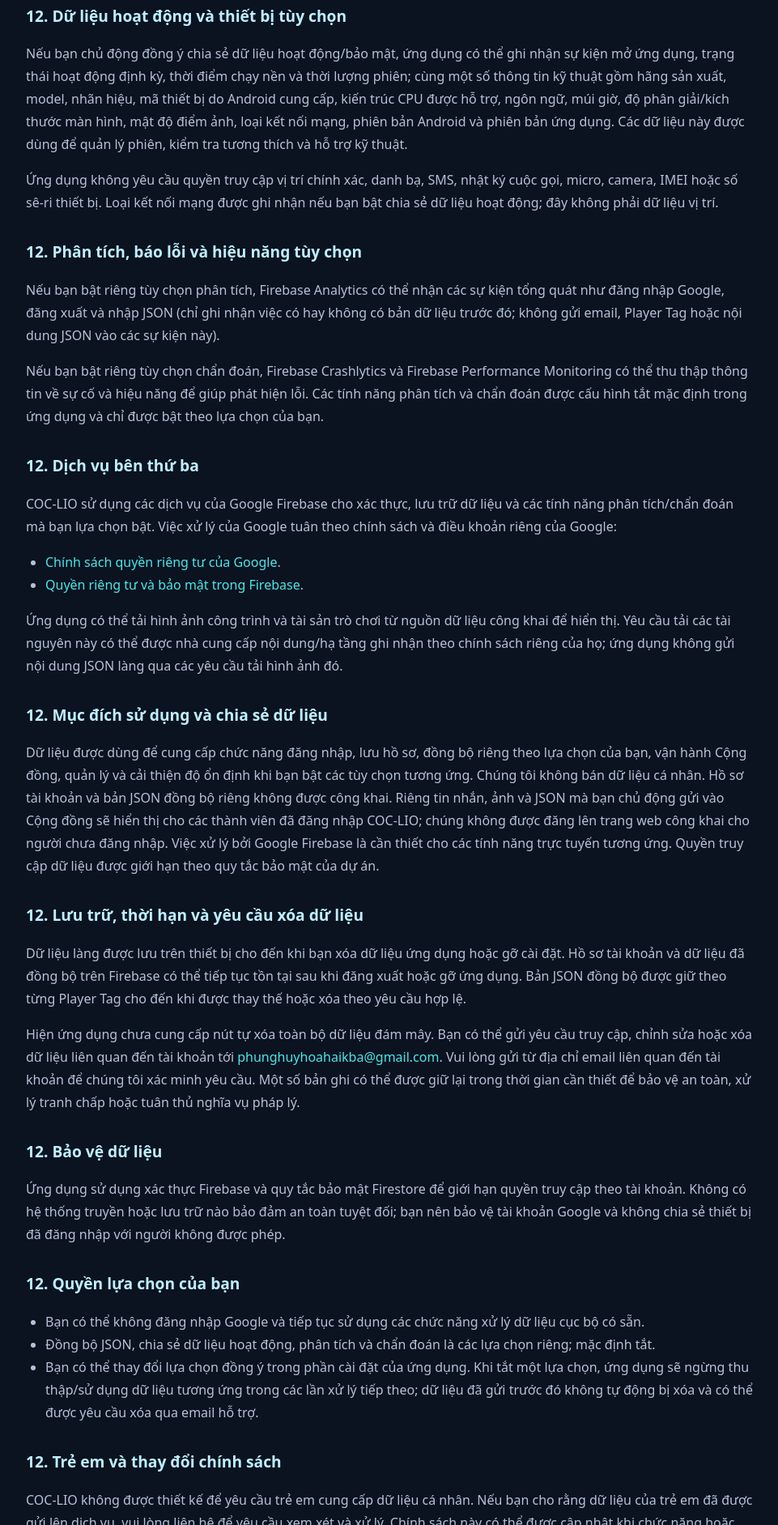
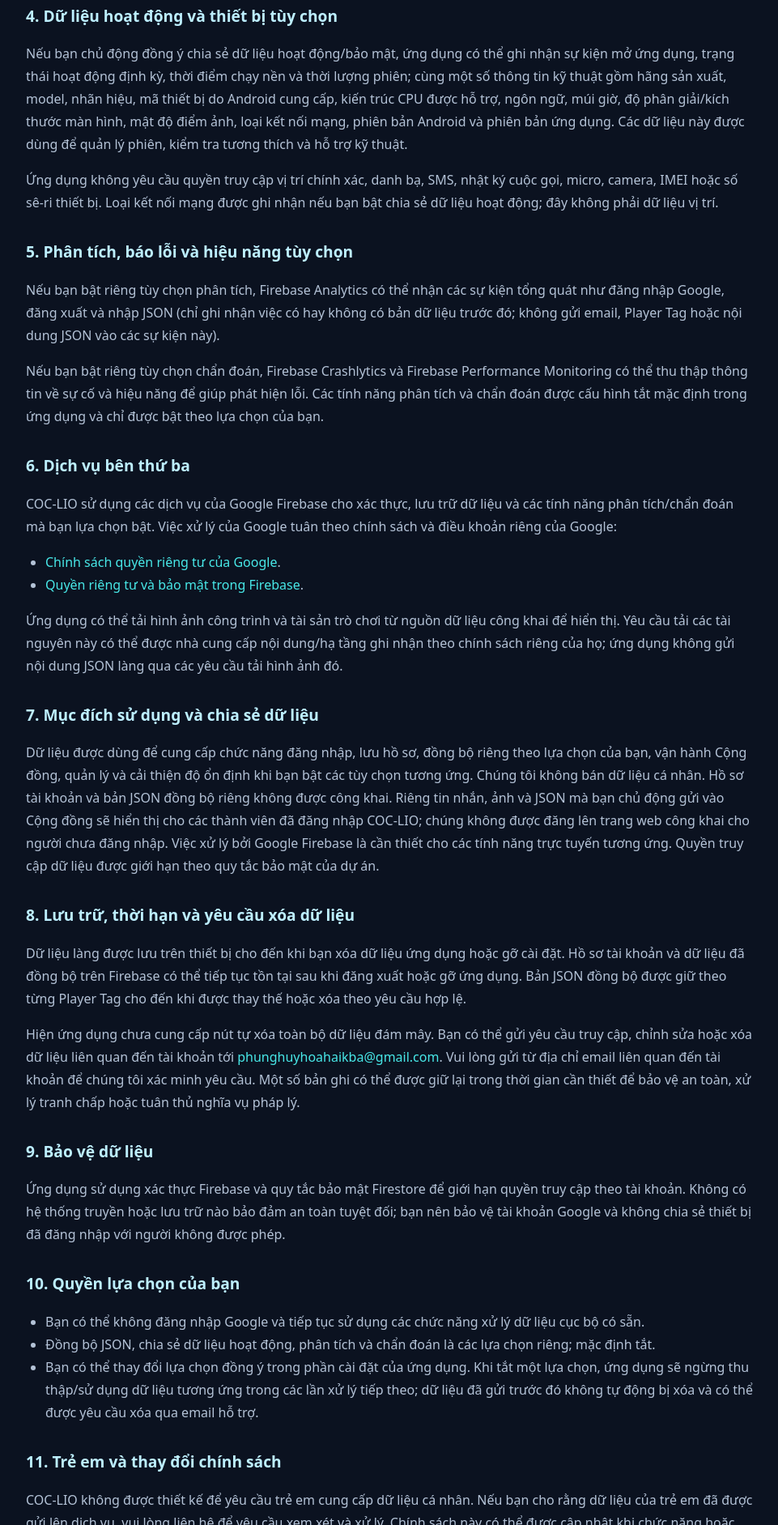
Before and after one commit to HUY-HOA/COC-LIO, a plain HTML site: page website/privacy.html in a window 1280 px wide. Shown: the part 1620-3503 px from the top of the page at 81% size, without its empty margins (158-1119 px from the left). Drawn offline with Linux system fonts and the light colour scheme.

Commit message:
Fix privacy policy section numbering

```diff
--- a/website/privacy.html
+++ b/website/privacy.html
@@ -31,22 +31,22 @@
     <p>Nếu bạn chủ động bật đồng bộ riêng dữ liệu làng, ứng dụng có thể gửi bản JSON bạn đã nhập lên Cloud Firestore trong hồ sơ của tài khoản. Bản đồng bộ riêng gồm Player Tag, tên làng (nếu có), thời điểm của bản chụp, nội dung JSON gốc, dung lượng JSON, số lượng mục dữ liệu và thông tin tóm tắt như cấp Nhà chính, cấp Nhà thợ xây và số mục/nâng cấp. Dữ liệu này chỉ được đọc theo quyền tài khoản của bạn và quyền quản trị được phân quyền. Theo thiết kế hiện tại, bản mới nhất của từng Player Tag trong phần đồng bộ riêng sẽ thay thế bản trước đó.</p>
     <p>Chỉ bật đồng bộ riêng khi bạn hiểu và đồng ý việc gửi nội dung JSON lên Firebase. Bạn không nên nhập dữ liệu của người khác nếu chưa được họ cho phép.</p>
 
-    <h2>12. Tin nhắn và chia sẻ trong Cộng đồng</h2>
+    <h2>3. Tin nhắn và chia sẻ trong Cộng đồng</h2>
     <p>Đây là chức năng riêng với đồng bộ JSON cá nhân. Khi bạn chủ động gửi tin nhắn, COC-LIO lưu nội dung tin nhắn, mã người dùng, tên hiển thị, ảnh hồ sơ Google (nếu có), loại nội dung và thời điểm gửi vào Cloud Firestore. Tin nhắn Cộng đồng chỉ dành cho người dùng đã đăng nhập COC-LIO; các thành viên đã đăng nhập có thể đọc nội dung trong khu vực Cộng đồng.</p>
     <p>Nếu bạn gửi ảnh, ứng dụng nén ảnh rồi lưu nội dung ảnh cùng tên tệp, định dạng, dung lượng và thông tin người gửi trong dữ liệu tin nhắn. Người dùng thông thường có thể gửi tin nhắn và ảnh; việc gửi tệp tài liệu hoặc tệp cài đặt được giới hạn cho tài khoản quản lý. Không gửi mật khẩu, thông tin tài chính, dữ liệu cá nhân nhạy cảm hoặc nội dung mà bạn không có quyền chia sẻ.</p>
     <p>Nếu bạn chọn chức năng <strong>Chia sẻ JSON vào Cộng đồng</strong>, ứng dụng gửi Player Tag, tên làng (nếu có), thời điểm bản chụp, toàn bộ nội dung JSON gốc và tên hiển thị của người chia sẻ vào khu vực Cộng đồng. Nội dung JSON chia sẻ này có thể được tất cả thành viên đã đăng nhập đọc và không giống với bản đồng bộ riêng trong hồ sơ tài khoản. Hãy kiểm tra JSON trước khi chia sẻ và chỉ chia sẻ khi bạn đồng ý cho các thành viên Cộng đồng xem nội dung đó.</p>
     <p>Tin nhắn, ảnh và JSON đã chia sẻ được lưu trên Firebase để hiển thị cho Cộng đồng. Việc đăng xuất không tự động xóa nội dung đã gửi. Tài khoản quản lý có thể kiểm duyệt hoặc gỡ nội dung theo chức năng quản trị. Bạn có thể liên hệ email hỗ trợ để yêu cầu xem xét nội dung hoặc dữ liệu liên quan đến mình.</p>
     <p>Chức năng dịch tự động tin nhắn cộng đồng sử dụng mô hình dịch trên thiết bị (ML Kit); nội dung được xử lý trên thiết bị để hiển thị bản dịch, không phải gửi văn bản tin nhắn đến một dịch vụ dịch đám mây của COC-LIO.</p>
 
-    <h2>12. Dữ liệu hoạt động và thiết bị tùy chọn</h2>
+    <h2>4. Dữ liệu hoạt động và thiết bị tùy chọn</h2>
     <p>Nếu bạn chủ động đồng ý chia sẻ dữ liệu hoạt động/bảo mật, ứng dụng có thể ghi nhận sự kiện mở ứng dụng, trạng thái hoạt động định kỳ, thời điểm chạy nền và thời lượng phiên; cùng một số thông tin kỹ thuật gồm hãng sản xuất, model, nhãn hiệu, mã thiết bị do Android cung cấp, kiến trúc CPU được hỗ trợ, ngôn ngữ, múi giờ, độ phân giải/kích thước màn hình, mật độ điểm ảnh, loại kết nối mạng, phiên bản Android và phiên bản ứng dụng. Các dữ liệu này được dùng để quản lý phiên, kiểm tra tương thích và hỗ trợ kỹ thuật.</p>
     <p>Ứng dụng không yêu cầu quyền truy cập vị trí chính xác, danh bạ, SMS, nhật ký cuộc gọi, micro, camera, IMEI hoặc số sê-ri thiết bị. Loại kết nối mạng được ghi nhận nếu bạn bật chia sẻ dữ liệu hoạt động; đây không phải dữ liệu vị trí.</p>
 
-    <h2>12. Phân tích, báo lỗi và hiệu năng tùy chọn</h2>
+    <h2>5. Phân tích, báo lỗi và hiệu năng tùy chọn</h2>
     <p>Nếu bạn bật riêng tùy chọn phân tích, Firebase Analytics có thể nhận các sự kiện tổng quát như đăng nhập Google, đăng xuất và nhập JSON (chỉ ghi nhận việc có hay không có bản dữ liệu trước đó; không gửi email, Player Tag hoặc nội dung JSON vào các sự kiện này).</p>
     <p>Nếu bạn bật riêng tùy chọn chẩn đoán, Firebase Crashlytics và Firebase Performance Monitoring có thể thu thập thông tin về sự cố và hiệu năng để giúp phát hiện lỗi. Các tính năng phân tích và chẩn đoán được cấu hình tắt mặc định trong ứng dụng và chỉ được bật theo lựa chọn của bạn.</p>
 
-    <h2>12. Dịch vụ bên thứ ba</h2>
+    <h2>6. Dịch vụ bên thứ ba</h2>
     <p>COC-LIO sử dụng các dịch vụ của Google Firebase cho xác thực, lưu trữ dữ liệu và các tính năng phân tích/chẩn đoán mà bạn lựa chọn bật. Việc xử lý của Google tuân theo chính sách và điều khoản riêng của Google:</p>
     <ul>
       <li><a href="https://policies.google.com/privacy" target="_blank" rel="noopener noreferrer">Chính sách quyền riêng tư của Google</a>.</li>
@@ -54,24 +54,24 @@
     </ul>
     <p>Ứng dụng có thể tải hình ảnh công trình và tài sản trò chơi từ nguồn dữ liệu công khai để hiển thị. Yêu cầu tải các tài nguyên này có thể được nhà cung cấp nội dung/hạ tầng ghi nhận theo chính sách riêng của họ; ứng dụng không gửi nội dung JSON làng qua các yêu cầu tải hình ảnh đó.</p>
 
-    <h2>12. Mục đích sử dụng và chia sẻ dữ liệu</h2>
+    <h2>7. Mục đích sử dụng và chia sẻ dữ liệu</h2>
     <p>Dữ liệu được dùng để cung cấp chức năng đăng nhập, lưu hồ sơ, đồng bộ riêng theo lựa chọn của bạn, vận hành Cộng đồng, quản lý và cải thiện độ ổn định khi bạn bật các tùy chọn tương ứng. Chúng tôi không bán dữ liệu cá nhân. Hồ sơ tài khoản và bản JSON đồng bộ riêng không được công khai. Riêng tin nhắn, ảnh và JSON mà bạn chủ động gửi vào Cộng đồng sẽ hiển thị cho các thành viên đã đăng nhập COC-LIO; chúng không được đăng lên trang web công khai cho người chưa đăng nhập. Việc xử lý bởi Google Firebase là cần thiết cho các tính năng trực tuyến tương ứng. Quyền truy cập dữ liệu được giới hạn theo quy tắc bảo mật của dự án.
 
-    <h2>12. Lưu trữ, thời hạn và yêu cầu xóa dữ liệu</h2>
+    <h2>8. Lưu trữ, thời hạn và yêu cầu xóa dữ liệu</h2>
     <p>Dữ liệu làng được lưu trên thiết bị cho đến khi bạn xóa dữ liệu ứng dụng hoặc gỡ cài đặt. Hồ sơ tài khoản và dữ liệu đã đồng bộ trên Firebase có thể tiếp tục tồn tại sau khi đăng xuất hoặc gỡ ứng dụng. Bản JSON đồng bộ được giữ theo từng Player Tag cho đến khi được thay thế hoặc xóa theo yêu cầu hợp lệ.</p>
     <p>Hiện ứng dụng chưa cung cấp nút tự xóa toàn bộ dữ liệu đám mây. Bạn có thể gửi yêu cầu truy cập, chỉnh sửa hoặc xóa dữ liệu liên quan đến tài khoản tới <a href="mailto:phunghuyhoahaikba@gmail.com">phunghuyhoahaikba@gmail.com</a>. Vui lòng gửi từ địa chỉ email liên quan đến tài khoản để chúng tôi xác minh yêu cầu. Một số bản ghi có thể được giữ lại trong thời gian cần thiết để bảo vệ an toàn, xử lý tranh chấp hoặc tuân thủ nghĩa vụ pháp lý.</p>
 
-    <h2>12. Bảo vệ dữ liệu</h2>
+    <h2>9. Bảo vệ dữ liệu</h2>
     <p>Ứng dụng sử dụng xác thực Firebase và quy tắc bảo mật Firestore để giới hạn quyền truy cập theo tài khoản. Không có hệ thống truyền hoặc lưu trữ nào bảo đảm an toàn tuyệt đối; bạn nên bảo vệ tài khoản Google và không chia sẻ thiết bị đã đăng nhập với người không được phép.</p>
 
-    <h2>12. Quyền lựa chọn của bạn</h2>
+    <h2>10. Quyền lựa chọn của bạn</h2>
     <ul>
       <li>Bạn có thể không đăng nhập Google và tiếp tục sử dụng các chức năng xử lý dữ liệu cục bộ có sẵn.</li>
       <li>Đồng bộ JSON, chia sẻ dữ liệu hoạt động, phân tích và chẩn đoán là các lựa chọn riêng; mặc định tắt.</li>
       <li>Bạn có thể thay đổi lựa chọn đồng ý trong phần cài đặt của ứng dụng. Khi tắt một lựa chọn, ứng dụng sẽ ngừng thu thập/sử dụng dữ liệu tương ứng trong các lần xử lý tiếp theo; dữ liệu đã gửi trước đó không tự động bị xóa và có thể được yêu cầu xóa qua email hỗ trợ.</li>
     </ul>
 
-    <h2>12. Trẻ em và thay đổi chính sách</h2>
+    <h2>11. Trẻ em và thay đổi chính sách</h2>
     <p>COC-LIO không được thiết kế để yêu cầu trẻ em cung cấp dữ liệu cá nhân. Nếu bạn cho rằng dữ liệu của trẻ em đã được gửi lên dịch vụ, vui lòng liên hệ để yêu cầu xem xét và xử lý. Chính sách này có thể được cập nhật khi chức năng hoặc cách xử lý dữ liệu thay đổi; phiên bản mới sẽ được đăng tại địa chỉ này cùng ngày cập nhật.</p>
 
     <h2>12. Liên hệ</h2>
```
